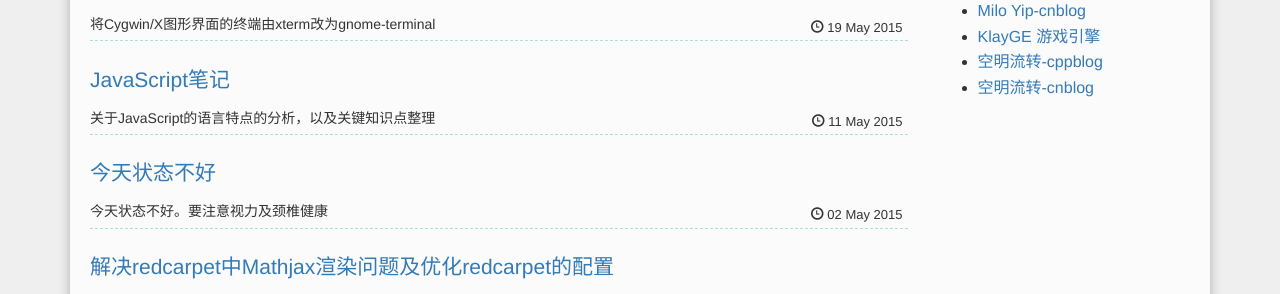
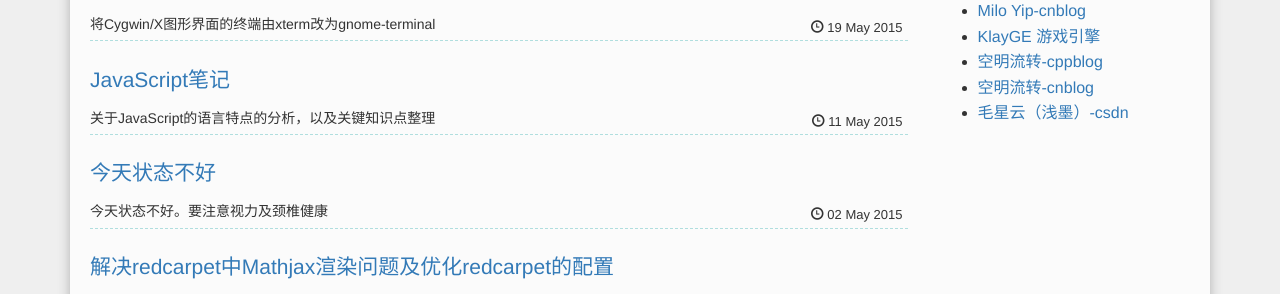
Before and after one commit to SenZhangAI/senzhangai.github.com, a Jekyll site: the page built from index.html, in a window 1280 px wide. Shown: the part 993-1287 px from the top of the page. Built offline with Jekyll 4.4.1, drawn with Linux system fonts in a browser that asks for light colours; Markdown is read by kramdown in place of the engine named in the settings; the list of posts is cut into pages by our own code; comment, search, counter and statistics services are not loaded.

Commit message:
add a blog

```diff
--- a/_data/blogroll.json
+++ b/_data/blogroll.json
@@ -22,5 +22,9 @@
     {
         "title": "空明流转-cnblog",
         "url": "http://www.cnblogs.com/lingjingqiu/"
-    }
+    },
+    {
+        "title": "毛星云（浅墨）-csdn",
+        "url": "http://blog.csdn.net/poem_qianmo?viewmode=contents"
+    },
 ]
```
